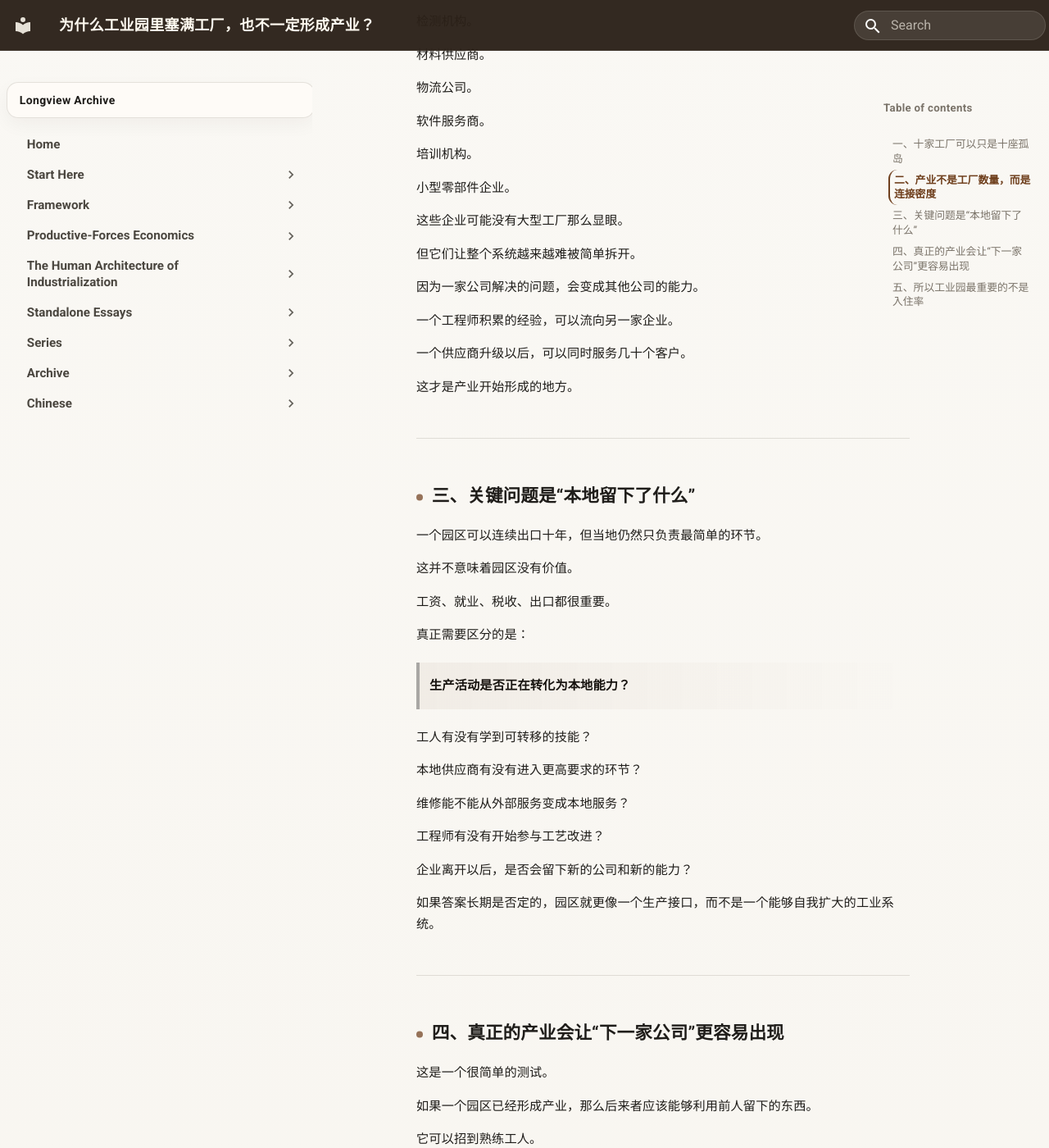
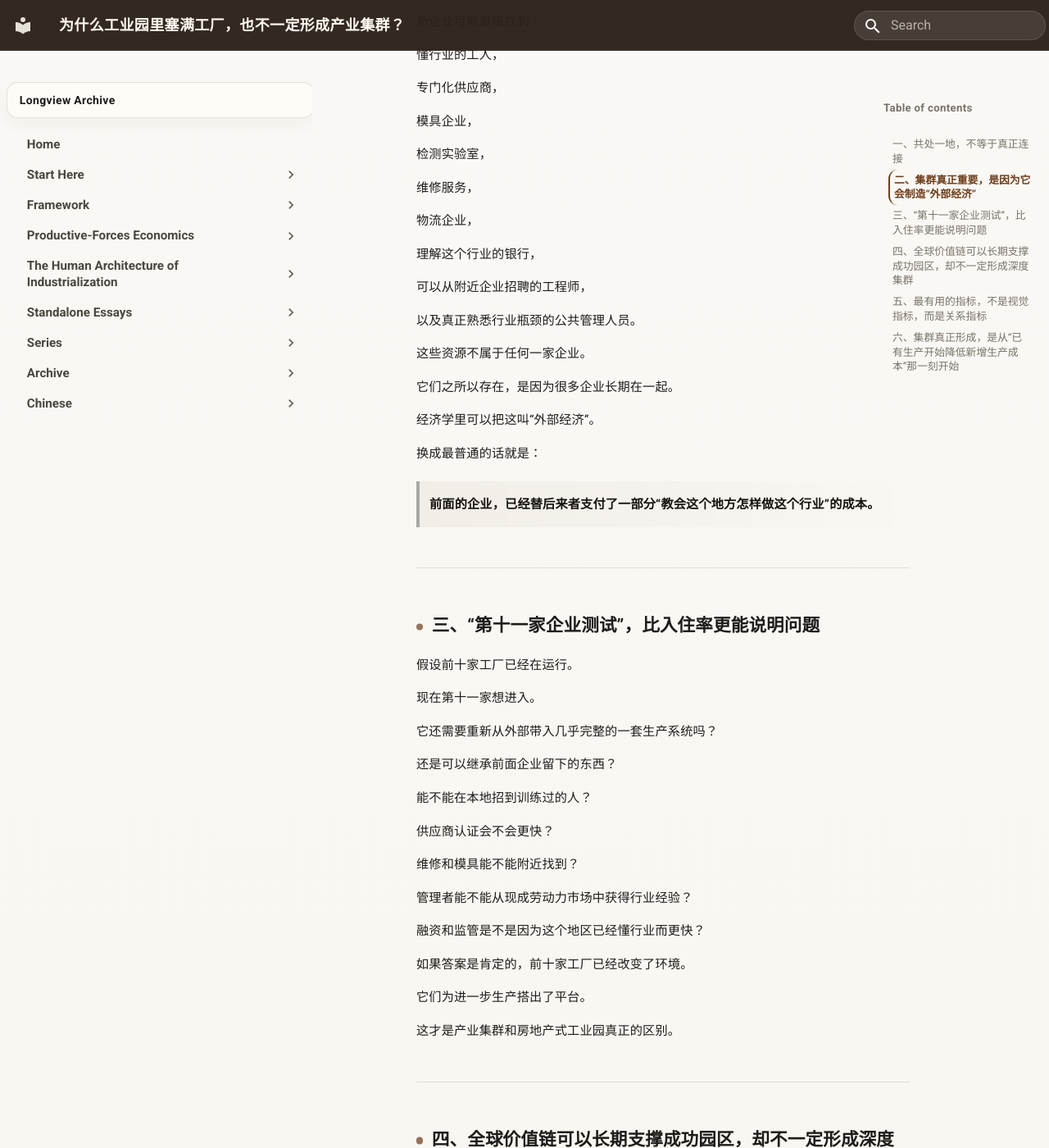
Before and after one commit to guanshi1688/longview-archive, an MkDocs documentation site: the page built from docs/essays/chinese/standalone/why-full-industrial-parks-may-not-form-an-industry-zh.md, in a window 1280 px wide and 1400 px high, scrolled down 1567 px. Shown: the whole window at 82% size. Built offline with MkDocs 1.6.1 and Material for MkDocs 9.7.7, drawn with Linux system fonts in a browser that asks for light colours; some of the changed text lies outside the part shown.

Commit message:
Update why-full-industrial-parks-may-not-form-an-industry-zh.md

```diff
--- a/docs/essays/chinese/standalone/why-full-industrial-parks-may-not-form-an-industry-zh.md
+++ b/docs/essays/chinese/standalone/why-full-industrial-parks-may-not-form-an-industry-zh.md
@@ -1,168 +1,222 @@
-# 为什么工业园里塞满工厂，也不一定形成产业？
+# 为什么工业园里塞满工厂，也不一定形成产业集群？
 
-**工业园可以很热闹，但“很多工厂在同一个地方”并不等于“一个生产系统已经形成”。**
+**判断一个工业集群最强的信号，不是“这里有很多工厂”，而是“前面的企业让后面的企业更容易出现”。**
 
-谈到工业化，人们经常看工业园。
+工业化很容易被拍成照片。
 
-道路修好了。
+道路。
 
-电力接进来了。
+电力。
 
-厂房一排排建成。
+厂房。
 
-外国企业入驻。
+工人进厂。
 
-工人每天进出。
+卡车拉着出口产品离开。
 
-卡车不断运输产品。
+所以从空中看，一个满员工业园很容易像一个完整工业体系。
 
-如果园区已经满了，似乎工业化当然已经成功。
+有时确实如此。
 
-但有一个问题经常被忽略：
+有时，它主要只是许多生产地点共用一个地址。
 
-> **这些工厂彼此之间，到底发生了什么？**
+两者的区别，要靠一个更具体的问题才能看出来：
+
+> **一家企业的存在，到底让下一家企业变得更容易了什么？**
 
 ---
 
-## 一、十家工厂可以只是十座孤岛
+## 一、共处一地，不等于真正连接
 
-假设一个工业园里有十家企业。
+想象一个工业园里有十家工厂。
 
-一家做服装。
+每家都盈利。
 
-一家装配电子产品。
+都有员工。
 
-一家做汽车零件。
+都在出口。
 
-一家加工食品。
+但假设每家都从外部进口大部分机器、关键投入、技术服务和管理惯例。
 
-表面上看，产业非常繁荣。
+彼此供应链很少重叠。
 
-但如果它们的设备从国外进口，核心零部件从国外进口，设计来自国外，总部在国外，融资来自国外，产品也全部出口给国外买家，那么这些企业可能只是同时位于一块土地上。
+工程师很少在企业之间流动。
 
-它们彼此之间的联系很弱。
+服务第一家工厂的维修商，对另外九家几乎没有价值。
 
-一家关闭，并不会给另一家留下多少能力。
+这个园区仍然可能非常有经济价值。
 
-一家扩张，也不会自然带动其他本地企业升级。
+但这十家工厂还没有为彼此创造太多好处。
 
-这时园区有很多**生产活动**，却未必有一个真正的**生产网络**。
+它们只是共处一地。
+
+还没有形成深度集群。
 
 ---
 
-## 二、产业不是工厂数量，而是连接密度
+## 二、集群真正重要，是因为它会制造“外部经济”
 
-一个成熟产业通常会出现很多“不起眼”的企业。
+真正的产业集群，会改变后来企业进入这个地区时面对的成本。
 
-模具厂。
+新企业可能直接找到：
 
-维修商。
+懂行业的工人，
 
-检测机构。
+专门化供应商，
 
-材料供应商。
+模具企业，
 
-物流公司。
+检测实验室，
 
-软件服务商。
+维修服务，
 
-培训机构。
+物流企业，
 
-小型零部件企业。
+理解这个行业的银行，
 
-这些企业可能没有大型工厂那么显眼。
+可以从附近企业招聘的工程师，
 
-但它们让整个系统越来越难被简单拆开。
+以及真正熟悉行业瓶颈的公共管理人员。
 
-因为一家公司解决的问题，会变成其他公司的能力。
+这些资源不属于任何一家企业。
 
-一个工程师积累的经验，可以流向另一家企业。
+它们之所以存在，是因为很多企业长期在一起。
 
-一个供应商升级以后，可以同时服务几十个客户。
+经济学里可以把这叫“外部经济”。
 
-这才是产业开始形成的地方。
+换成最普通的话就是：
+
+> **前面的企业，已经替后来者支付了一部分“教会这个地方怎样做这个行业”的成本。**
 
 ---
 
-## 三、关键问题是“本地留下了什么”
+## 三、“第十一家企业测试”，比入住率更能说明问题
 
-一个园区可以连续出口十年，但当地仍然只负责最简单的环节。
+假设前十家工厂已经在运行。
 
-这并不意味着园区没有价值。
+现在第十一家想进入。
 
-工资、就业、税收、出口都很重要。
+它还需要重新从外部带入几乎完整的一套生产系统吗？
 
-真正需要区分的是：
+还是可以继承前面企业留下的东西？
 
-> **生产活动是否正在转化为本地能力？**
+能不能在本地招到训练过的人？
 
-工人有没有学到可转移的技能？
+供应商认证会不会更快？
 
-本地供应商有没有进入更高要求的环节？
+维修和模具能不能附近找到？
 
-维修能不能从外部服务变成本地服务？
+管理者能不能从现成劳动力市场中获得行业经验？
 
-工程师有没有开始参与工艺改进？
+融资和监管是不是因为这个地区已经懂行业而更快？
 
-企业离开以后，是否会留下新的公司和新的能力？
+如果答案是肯定的，前十家工厂已经改变了环境。
 
-如果答案长期是否定的，园区就更像一个生产接口，而不是一个能够自我扩大的工业系统。
+它们为进一步生产搭出了平台。
+
+这才是产业集群和房地产式工业园真正的区别。
 
 ---
 
-## 四、真正的产业会让“下一家公司”更容易出现
+## 四、全球价值链可以长期支撑成功园区，却不一定形成深度集群
 
-这是一个很简单的测试。
+这里还有一股重要的反作用力。
 
-如果一个园区已经形成产业，那么后来者应该能够利用前人留下的东西。
+现代生产高度模块化。
 
-它可以招到熟练工人。
+标准可以让企业接入全球供应链，而不必把所有功能都本地化。
 
-找到现成供应商。
+一家工厂完全可以：
 
-找到懂行业的银行。
+进口零部件，
 
-找到维修和检测服务。
+按照全球统一配方生产，
 
-找到熟悉审批和物流的地方机构。
+使用远程技术支持，
 
-找到已经形成的客户和人才网络。
+再通过跨国网络出口。
 
-换句话说：
+这种模式可以高效运行几十年。
 
-> **前一家企业的存在，会降低下一家企业进入的成本。**
+所以，一个高度依赖外部连接的满员工业园，并不等于失败。
 
-如果十年以后，每一家新工厂仍然必须从国外重新带入几乎完整的一套系统，那么“很多工厂”仍然没有真正变成“一个产业”。
+我们要说的更窄：
+
+> **模块化生产可以创造成功产出，却未必自动制造很强的本地外部经济。**
+
+这是否重要，取决于目标。
+
+如果目标是就业和出口，园区可能已经成功。
+
+如果目标是累积式产业深化，就要继续问：
+
+每一家新企业，是不是都在让这个本地环境变得更有能力？
 
 ---
 
-## 五、所以工业园最重要的不是入住率
+## 五、最有用的指标，不是视觉指标，而是关系指标
 
 入住率很好统计。
 
 投资额很好统计。
 
-就业人数很好统计。
+就业和出口也很好统计。
 
-出口额也很好统计。
+集群深度更难统计，但并不神秘。
 
-但这些指标无法单独回答一个更深的问题：
+可以看：
 
-> **这个园区能不能在没有持续外部输入的情况下，继续生成新的生产节点？**
+专门化投入有多少在本地采购，
 
-如果能，工业园正在变成产业。
+有多少供应商同时服务多家企业，
 
-如果不能，它可能只是一个非常成功的生产场所。
+工人在企业之间的流动，
 
-两者都可以有价值。
+本地维修和模具能力，
 
-但它们不是同一件事。
+共享培训体系，
+
+锚定企业进入以后出现了多少新供应商，
+
+认证一个新本地供应商需要多长时间，
+
+以及后来工厂是不是比早期工厂需要更少的外部支持。
+
+这些都是“园区正在积累可复用能力”的迹象。
+
+---
+
+## 六、集群真正形成，是从“已有生产开始降低新增生产成本”那一刻开始
+
+这是最简单的测试。
+
+第一家工厂可能需要完整的外部系统。
+
+第五家需要得少一些。
+
+第十一家之所以愿意来，可能恰恰因为前十家已经留下：
+
+劳动力池，
+
+供应商基础，
+
+工业服务，
+
+以及地区声誉。
+
+到这一步，工业增长开始出现自我强化。
+
+这个地区已经不只是在“承接工厂”。
+
+它开始变成一个生产环境。
 
 所以：
 
-> **工厂的集合，不自动等于产业。**
+> **工厂的集合，不自动等于产业集群。**
 >
-> **产业真正形成的标志，是连接开始产生新的能力。**
+> **真正的集群测试，是已经存在的工厂，能不能让下一家工厂更容易出现。**
+
+这个问题可以把“可见的工业活动”和“累积式工业能力”区分开来。
 
 ---
 
```
